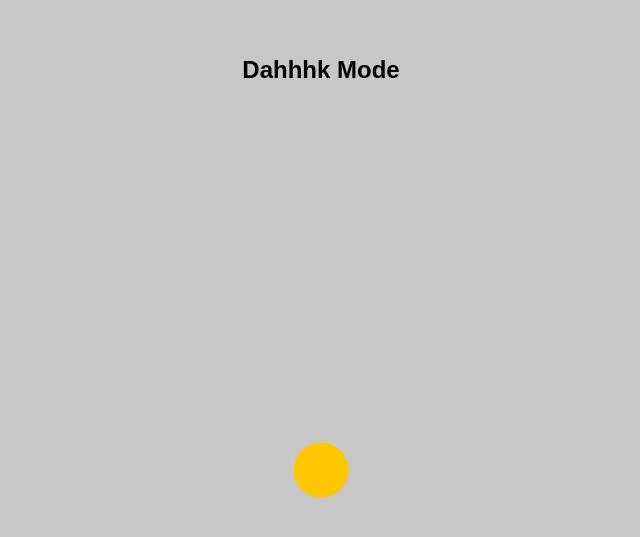
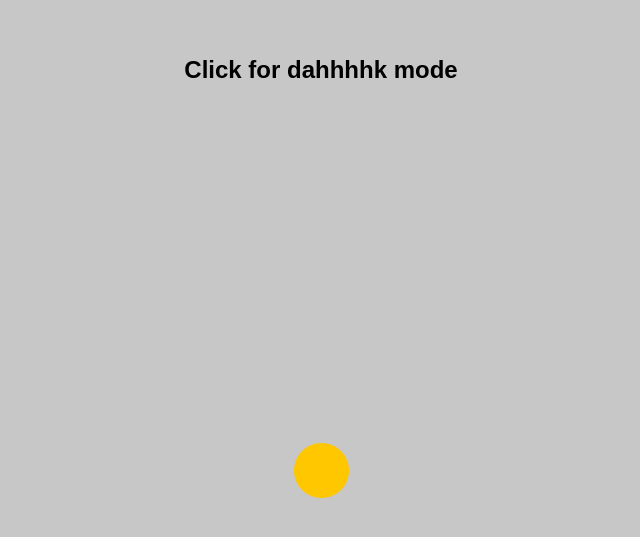
Before and after one commit to bighappytrees/bighappytrees.github.io, a plain HTML site: page index.html in a window 1280 px wide. Shown: the part 123-660 px from the top of the page, without its empty margins (319-959 px from the left). Drawn offline with Linux system fonts and the light colour scheme.

Commit message:
Change text

```diff
--- a/index.html
+++ b/index.html
@@ -11,7 +11,7 @@
 <body>
 
     <section>
-        <h1 class="text">Dahhhk Mode</h1>
+        <h1 class="text">Click for dahhhhk mode</h1>
 
         <svg id="darkMode" width="55" height="55" viewBox="0 0 55 55" fill="none" xmlns="http://www.w3.org/2000/svg">
             <path class="sun" d="M55 27.5C55 42.6878 42.6878 55 27.5 55C12.3122 55 0 42.6878 0 27.5C0 12.3122 12.3122 0 27.5 0C42.6878 0 55 12.3122 55 27.5Z" fill="#FFC700"/>
```
